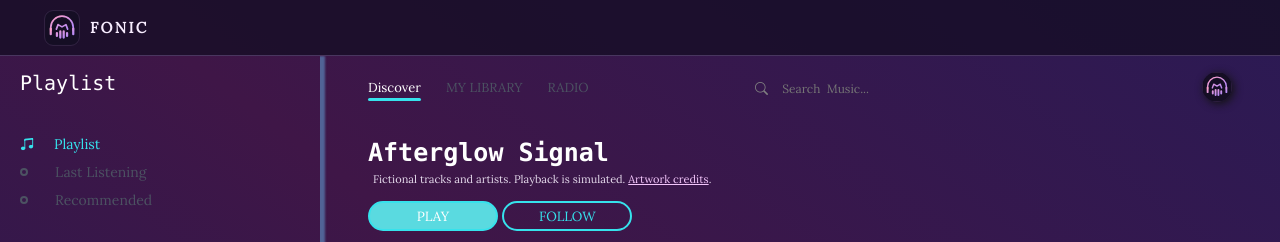
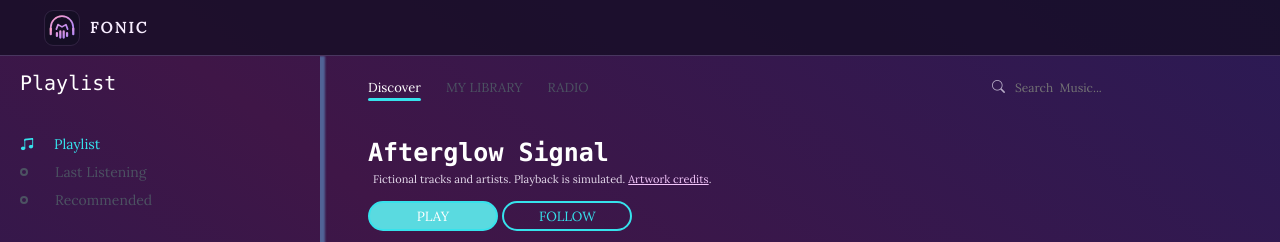
Before and after one commit to samrudhi-builds/FONIC, a plain HTML site: page index.html in a window 1280 px wide. Shown: the top 242 px of the page. Drawn offline with nearby package versions, Linux system fonts and the light colour scheme; a web font is replaced by a local one.

Commit message:
Align search with the right edge of navigation

```diff
--- a/style.css
+++ b/style.css
@@ -486,50 +486,29 @@ container .menu_side .menu_song li .bi{
     left: 0;
     border-radius: 20px;
 }
-.song_side nav .search{
-    position: relative;
-    width: 40%;
-    padding: 1px 10px;
-    border-radius: 20px;
-    color: gray;
+.song_side nav .search {
+    display: flex;
+    align-items: center;
+    width: min(240px, 100%);
+    margin-inline-start: auto;
+    color: #b7acc6;
 }
-.song_side nav .search::before{
-    content: '';
-    position: relative;
+
+.song_side nav .search .bi {
+    flex: none;
+    font-size: 13px;
+}
+
+.song_side nav .search input {
     width: 100%;
-    height: 100%;
-    /*background: rgb(184, 184, 184,.1);*/
-    background: rgba(137, 94, 200, 0.714);
-    border-radius: 20px;
-    backdrop-filter: blur(5px);
-    z-index: -1;
-}
-.song_side nav .search .bi{
-    font-size: 13px;
-    padding: 3px 0px 0px 10px;
-}
-.song_side nav .search input{
+    min-width: 0;
     background: none;
-    outline: none;
     border: none;
-    padding: 0px 10px;
+    padding: 6px 0 6px 10px;
     color: #fff;
     font-size: 12px;
 }
-.song_side nav .user{
-    position: relative;
-    width: 30px;
-    height: 30px;
-    border-radius: 50%;
-    cursor: pointer;
-}
-.song_side nav .user img{
-    position: relative;
-    width: 30px;
-    height: 30px;
-    border-radius: 50%;
-    box-shadow: 2px 2px 8px #131312;
-}
+
 .song_side .content{
     width: 90%;
     height: 30%;
@@ -940,17 +919,6 @@ container .menu_side .menu_song::-webkit-scrollbar-thumb:hover {
         background: none;
     }
 
-    .song_side nav .search {
-        display: flex;
-        flex: 1;
-        align-items: center;
-        min-width: 0;
-    }
-
-    .song_side nav .search input {
-        width: 100%;
-        min-width: 0;
-    }
 
     .master_play {
         display: grid;
```
